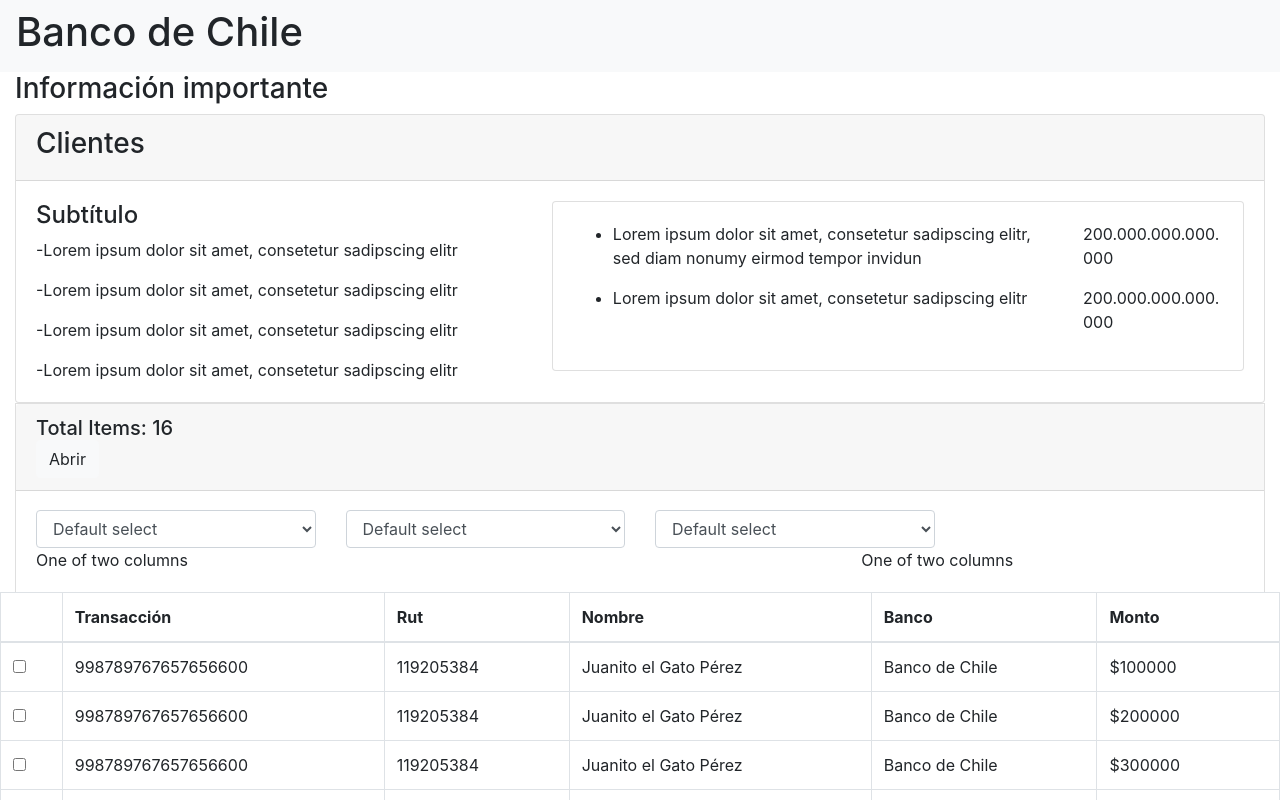
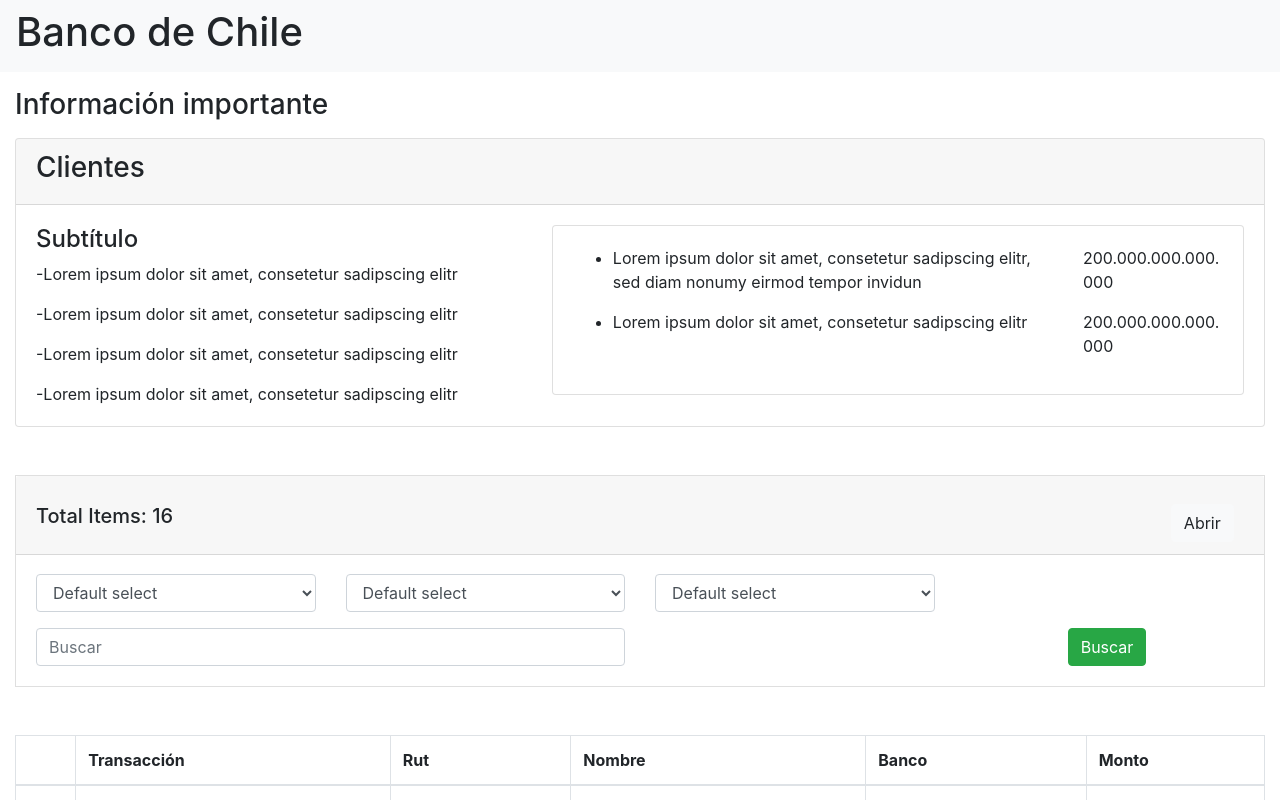
Before and after one commit to milily/Ejercicio-Banco-Chile, an Angular app: page / in a window 1280 px wide. Shown: the top 800 px of the page. Built offline with nearby package versions, Linux system fonts and the light colour scheme.

Commit message:
components on desktop view are ready with basic html and bootstrap

```diff
--- a/src/app/bc-components/bc-collaspse/bc-collapse.component.html
+++ b/src/app/bc-components/bc-collaspse/bc-collapse.component.html
@@ -1,19 +1,27 @@
-<div class="accordion container-fluid" id="accordionExample">
-  <div class="card ">
+<div class="accordion container-fluid mt-5" id="accordionExample">
+  <div class="card">
     <div class="card-header" id="headingOne">
+      <div class="row justify-content-between">
+          <div class="col-11 mt-3">
               <h5 class="mb-0">
                   Total Items: 16
                   </h5>
+          </div>
+          <div class="col-1 mt-3">
               <button class="btn btn-light" type="button" data-toggle="collapse"
               data-target="#collapseOne" aria-expanded="false" aria-controls="collapseOne"
               (click)="showToggler()">
                 Abrir
               </button>
           </div>
+        </div>
+
+
+    </div>
     <div id="collapseOne" class="collapse show" aria-labelledby="headingOne"
     [ngClass]="{ 'show': isTogglerOpen }" data-parent="#accordionExample">
       <div class="card-body">
-          <div class="">
+
           <div class="row justify-content-start">
             <div class="col-3">
               <select class="form-control">
@@ -32,15 +40,18 @@
             </div>
           </div>
           <div class="row justify-content-between">
-                <div class="col-4">
-                  One of two columns
+            <div class="col-6 mt-3">
+              <input class="form-control" type="text"
+              placeholder="Buscar">
             </div>
-                <div class="col-4">
-                  One of two columns
+            <div class="col-2 mt-3">
+              <button type="button" class="btn btn-success">
+                Buscar
+              </button>
             </div>
           </div>
         </div>
+
     </div>
   </div>
 </div>
-</div>
--- a/src/app/bc-components/bc-collaspse/bc-collapse.component.scss
+++ b/src/app/bc-components/bc-collaspse/bc-collapse.component.scss
@@ -0,0 +1,5 @@
+:host{
+  .card-body{
+    border-bottom: solid 0.5px #dfdfdf;
+  }
+}
--- a/src/app/bc-components/bc-table/bc-table.component.html
+++ b/src/app/bc-components/bc-table/bc-table.component.html
@@ -1,4 +1,5 @@
-<table class="table table-bordered">
+<div class="container-fluid mt-5">
+  <table id="dtBasicExample" class="table table-bordered">
     <thead>
       <tr>
         <th></th>
@@ -9,7 +10,7 @@
         <th>Monto</th>
       </tr>
     </thead>
-  <tbody >
+    <tbody>
       <tr *ngFor="let data of dataService">
         <td><input type="checkbox"/></td>
         <td>{{data.transactionNumber}}</td>
@@ -39,3 +40,4 @@
       </li>
     </ul>
   </nav>
+</div>
--- a/src/app/bc-components/bc.card/bc-card.component.html
+++ b/src/app/bc-components/bc.card/bc-card.component.html
@@ -1,6 +1,6 @@
 <div class="container-fluid">
-  <h3>Información importante</h3>
-  <div class="card">
+  <h3 class="mt-3">Información importante</h3>
+  <div class="card mt-3">
     <div class="card-header">
       <h3>Clientes</h3>
     </div>
```
Also changed, not shown: src/app/bc-components/bc.card/bc-card.component.scss (line endings or trailing spaces). Lines whose indentation alone changed are shown as unchanged.
